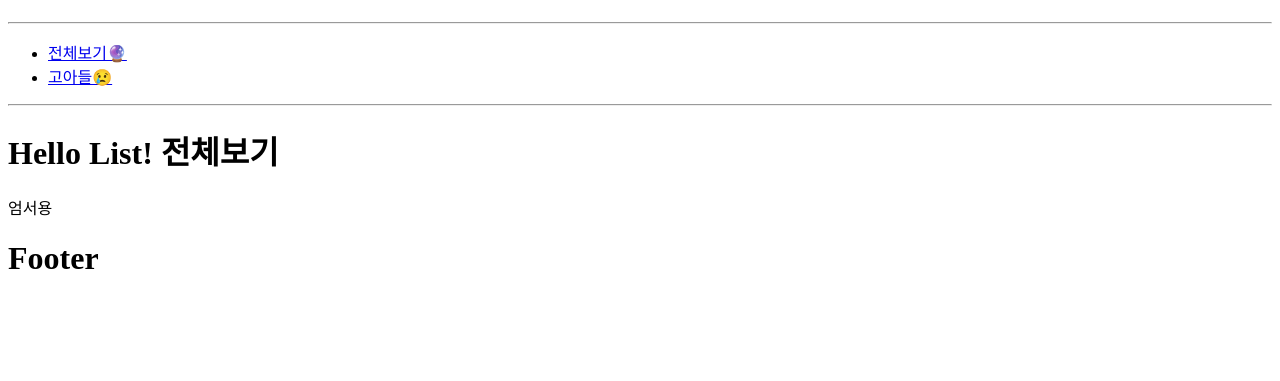
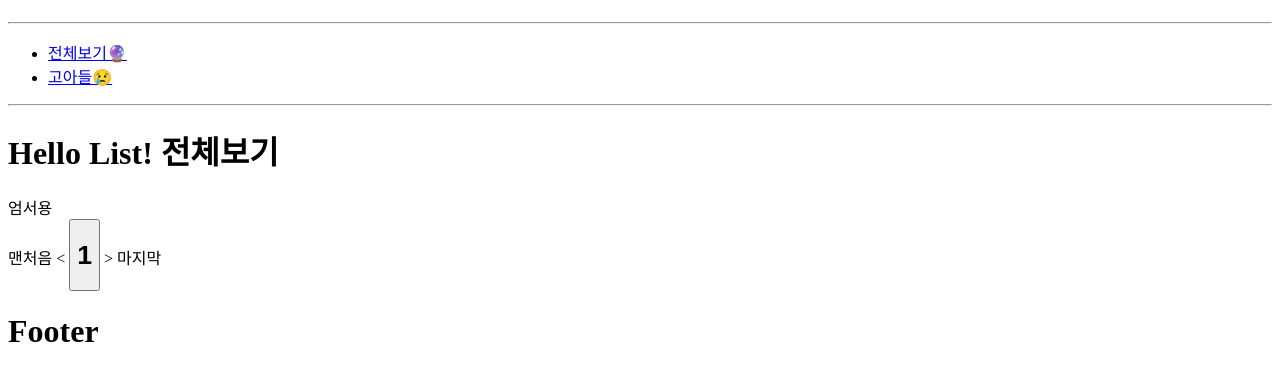
Before and after one commit to sisu-01/sisu2, a Django app: page /blog/list/all in a window 1280 px wide. Shown: the part 58-439 px from the top of the page. Run offline with Django 4.2, Linux system fonts and the light colour scheme; data that the repository does not hold is empty.

Commit message:
페이징 버튼 완성

```diff
--- a/blog/views.py
+++ b/blog/views.py
@@ -4,6 +4,7 @@ from django.shortcuts import render, redirect, get_object_or_404
 from django.contrib import messages
 from django.utils import timezone
 from django.http import JsonResponse
+from django.core.paginator import Paginator
 from django.conf import settings
 from common.utils import get_client_ip, Response
 from .models import BlogTree, BlogPost
@@ -13,6 +14,8 @@ from datetime import datetime
 import os, json
 
 base_template = 'blog/blog_base.html'
+paginate_by = 1
+pagebtn = 3
 
 def index(request):
     context = {
@@ -25,6 +28,8 @@ def index(request):
     return render(request, base_template, context)
 
 def listz(request, id):
+    page = int(request.GET.get('page',1))
+
     if id == 'all':
         tree_title = '전체보기'
         postList = BlogPost.objects.all().order_by('-insert_date')
@@ -36,8 +41,17 @@ def listz(request, id):
         tree_title = trees.get(pk=id).title
         tree_list = find_child(trees, int(id))
         postList = BlogPost.objects.filter(tree__in=tree_list).order_by('-insert_date')
+    p = Paginator(postList, paginate_by)
+    page_obj = p.get_page(page)
+
+    slicing = (page-1)//pagebtn*pagebtn
+    paging = [*p.page_range]
+
     context = {
-        'postList': postList,
+        'postList': page_obj,
+        'paging': paging[slicing:slicing+pagebtn],
+        'slicing': slicing,
+        'pagebtn': pagebtn,
         'tree_title': tree_title,
         'template': 'blog/blog_list.html',
     }
--- a/templates/blog/blog_list.html
+++ b/templates/blog/blog_list.html
@@ -11,4 +11,27 @@
 {% else %}
     <div>엄서용</div>
 {% endif %}
+    <div class="pagination">
+    {% if slicing >= 1 %}
+        <a href="?page=1"><button>맨처음</button></a>
+        <a href="?page={{ slicing }}"><button>&lt;</button></a>
+    {% else %}
+        맨처음
+        &lt;
+    {% endif %}
+    {% for page in paging %}
+        {% if postList.number == page %}
+        <button><h1><b>{{page}}</b></h1></button>
+        {% else %}
+        <a href="?page={{page}}"><button>{{page}}</button></a>
+        {% endif %}
+    {% endfor %}
+    {% if slicing|add:pagebtn|add:1 <= postList.paginator.num_pages %}
+        <a href="?page={{ slicing|add:pagebtn|add:1 }}"><button>&gt;</button></a>
+        <a href="?page={{ postList.paginator.num_pages }}"><button>마지막</button></a>
+    {% else %}
+        &gt;
+        마지막
+    {% endif %}
+    </div>
 </div>
```
